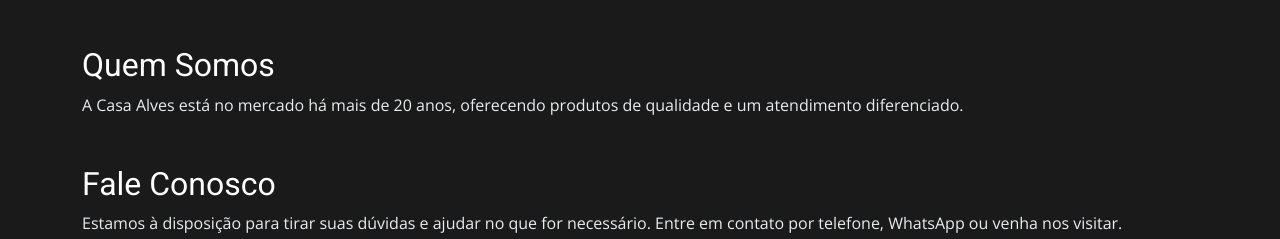
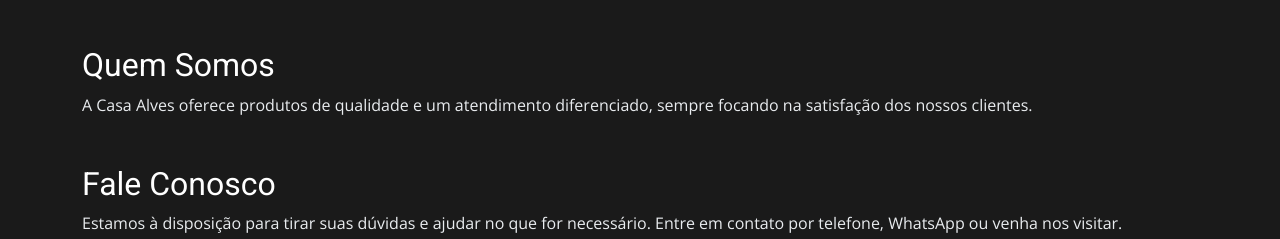
Before and after one commit to TheGuiFA/TheGuiFA.github.io, a plain HTML site: page index.html in a window 1280 px wide. Shown: the part 1351-1590 px from the top of the page. Drawn offline with nearby package versions, Linux system fonts and the light colour scheme.

Commit message:
Update index.html

```diff
--- a/index.html
+++ b/index.html
@@ -234,8 +234,7 @@
     <!-- Seção Sobre -->
     <section id="sobre" class="container my-5">
         <h2>Quem Somos</h2>
-        <p>A Casa Alves está no mercado há mais de 20 anos, oferecendo produtos de qualidade e um atendimento
-            diferenciado.</p>
+        <p>A Casa Alves oferece produtos de qualidade e um atendimento diferenciado, sempre focando na satisfação dos nossos clientes.</p>
     </section>
 
     <!-- Seção Contato -->
```
